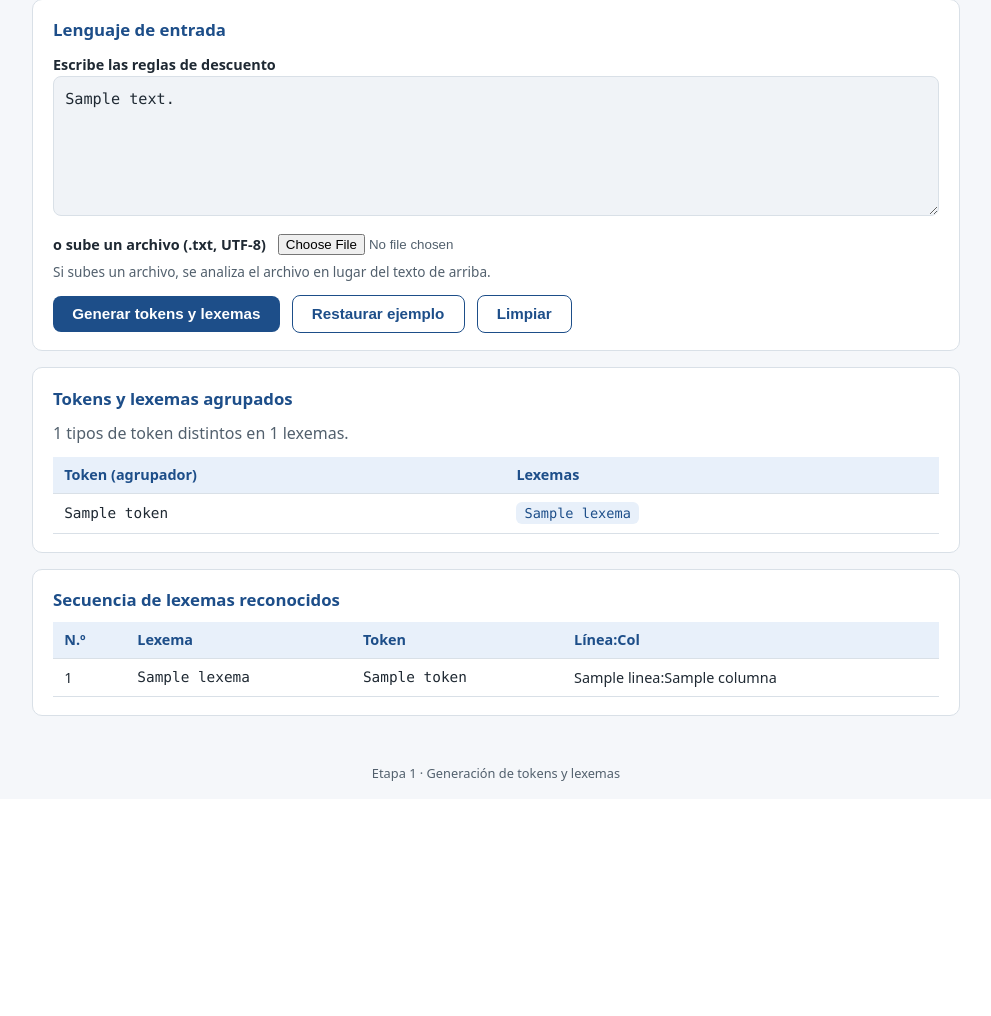
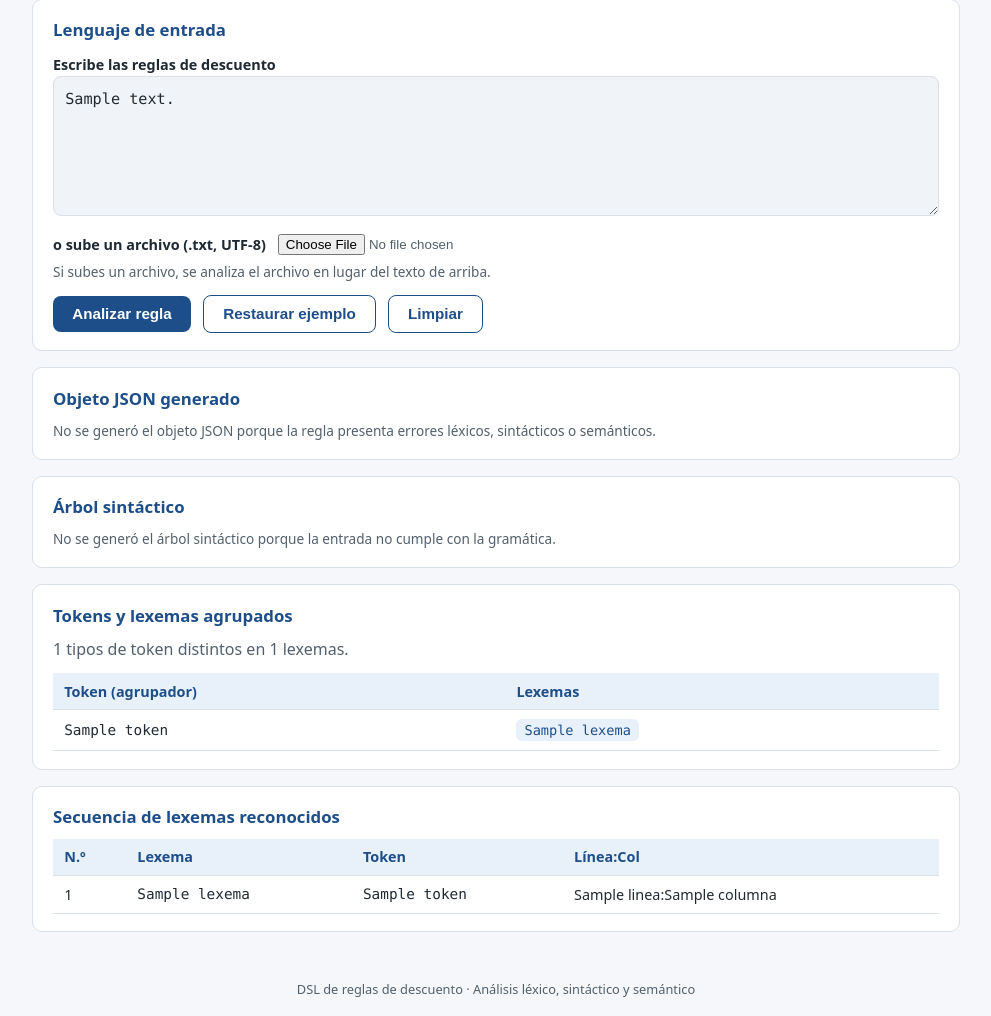
Before and after one commit to diegohernandez02/DSL-para-aplicacion-de-descuentos, a Flask app: template templates/index.html in a window 1280 px wide. Shown: the part 400-1416 px from the top of the page, without its empty margins (144-1135 px from the left). Before the commit the page ends 1181 px from the top, so only its background shows below. Run offline with Flask 3, Linux system fonts and the light colour scheme; the template is opened without the code that fills it: most values are stand-ins (such as "Sample title", 1, 10 or a date in 2020).

Commit message:
Update index.html

```diff
--- a/templates/index.html
+++ b/templates/index.html
@@ -32,7 +32,7 @@
         </div>
         <p class="ayuda">Si subes un archivo, se analiza el archivo en lugar del texto de arriba.</p>
         <div class="fila">
-          <button type="submit">Generar tokens y lexemas</button>
+          <button type="submit">Analizar regla</button>
           <button type="button" id="btn-ejemplo" class="secundario">Restaurar ejemplo</button>
           <button type="button" id="btn-limpiar" class="secundario">Limpiar</button>
         </div>
@@ -60,6 +60,96 @@
           <p class="ayuda">Estos caracteres no pertenecen al alfabeto del lenguaje y se omitieron.</p>
         </section>
       {% endif %}
+
+      {% if resultado.errores_sintacticos %}
+        <section>
+          <h2>Errores sintácticos ({{ resultado.errores_sintacticos|length }})</h2>
+          <div class="tabla-scroll">
+            <table>
+              <thead><tr><th>Lexema</th><th>Línea</th><th>Columna</th><th>Detalle</th></tr></thead>
+              <tbody>
+                {% for es in resultado.errores_sintacticos %}
+                  <tr>
+                    <td><code>{{ es.lexema }}</code></td>
+                    <td>{{ es.linea }}</td>
+                    <td>{{ es.columna }}</td>
+                    <td>{{ es.mensaje }}</td>
+                  </tr>
+                {% endfor %}
+              </tbody>
+            </table>
+          </div>
+        </section>
+      {% endif %}
+
+      {% if resultado.valido_sintactico %}
+        {% if resultado.errores_semanticos %}
+          <section>
+            <h2>Errores semánticos ({{ resultado.errores_semanticos|length }})</h2>
+            <div class="tabla-scroll">
+              <table>
+                <thead><tr><th>Código</th><th>Lexema</th><th>Línea:Col</th><th>Detalle</th></tr></thead>
+                <tbody>
+                  {% for esem in resultado.errores_semanticos %}
+                    <tr>
+                      <td><code>{{ esem.codigo }}</code></td>
+                      <td><code>{{ esem.lexema or '-' }}</code></td>
+                      <td>{{ esem.linea }}:{{ esem.columna }}</td>
+                      <td>{{ esem.mensaje }}</td>
+                    </tr>
+                  {% endfor %}
+                </tbody>
+              </table>
+            </div>
+          </section>
+        {% endif %}
+
+        {% if resultado.advertencias_semanticas %}
+          <section>
+            <h2>Advertencias semánticas ({{ resultado.advertencias_semanticas|length }})</h2>
+            <div class="tabla-scroll">
+              <table>
+                <thead><tr><th>Código</th><th>Lexema</th><th>Línea:Col</th><th>Observación</th></tr></thead>
+                <tbody>
+                  {% for adv in resultado.advertencias_semanticas %}
+                    <tr>
+                      <td><code>{{ adv.codigo }}</code></td>
+                      <td><code>{{ adv.lexema or '-' }}</code></td>
+                      <td>{{ adv.linea }}:{{ adv.columna }}</td>
+                      <td>{{ adv.mensaje }}</td>
+                    </tr>
+                  {% endfor %}
+                </tbody>
+              </table>
+            </div>
+          </section>
+        {% endif %}
+      {% endif %}
+
+      <section>
+        <h2>Objeto JSON generado</h2>
+        {% if resultado.compilacion_valida and resultado.json_texto %}
+          <p class="ayuda" style="margin-bottom: .6rem;">
+            Representación estructurada lista para ser consumida por sistemas externos (sin ejecución en servidor transaccional).
+          </p>
+          <pre class="arbol-pre"><code>{{ resultado.json_texto }}</code></pre>
+          <form method="post" action="{{ url_for('descargar_json') }}" class="fila">
+            <input type="hidden" name="codigo_json" value="{{ texto }}">
+            <button type="submit" class="secundario">Descargar regla_descuento.json</button>
+          </form>
+        {% else %}
+          <p class="ayuda">No se generó el objeto JSON porque la regla presenta errores léxicos, sintácticos o semánticos.</p>
+        {% endif %}
+      </section>
+
+      <section>
+        <h2>Árbol sintáctico</h2>
+        {% if resultado.valido_sintactico and resultado.arbol_texto %}
+          <pre style="background: var(--codigo-fondo); padding: .8rem; border-radius: 8px; overflow-x: auto; border: 1px solid var(--borde);"><code>{{ resultado.arbol_texto }}</code></pre>
+        {% else %}
+          <p class="ayuda">No se generó el árbol sintáctico porque la entrada no cumple con la gramática.</p>
+        {% endif %}
+      </section>
 
       <section>
         <h2>Tokens y lexemas agrupados</h2>
@@ -100,7 +190,7 @@
     {% endif %}
   </main>
 
-  <footer>Etapa 1 · Generación de tokens y lexemas</footer>
+  <footer>DSL de reglas de descuento · Análisis léxico, sintáctico y semántico</footer>
   <script src="{{ url_for('static', filename='script.js') }}"></script>
 </body>
 </html>
```
